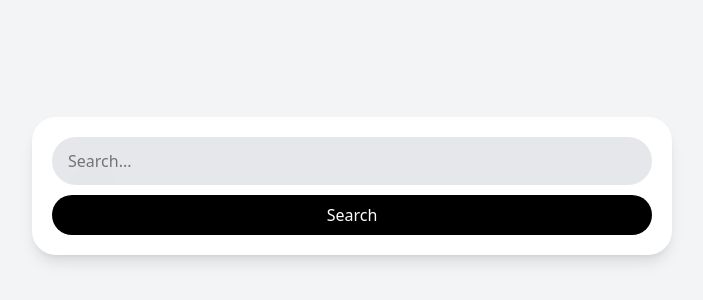
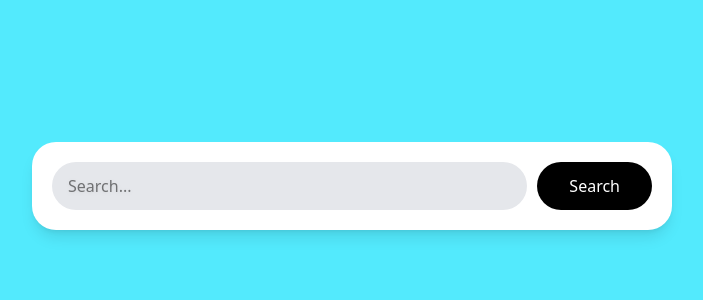
Before and after one commit to tkdgh7063/karrot-market, a Next.js app: page / in a window 1280 px wide. Shown: the part 214-514 px from the top of the page, without its empty margins (288-991 px from the left). Built offline with nearby package versions, Linux system fonts and the light colour scheme.

Commit message:
Practice 4: Responsive modifiers

```diff
--- a/app/page.tsx
+++ b/app/page.tsx
@@ -1,13 +1,13 @@
 export default function Home() {
   return (
-    <main className="flex h-screen items-center justify-center bg-gray-100 p-5">
-      <div className="flex w-full max-w-screen-sm flex-col gap-2.5 rounded-3xl bg-white p-5 shadow-lg">
+    <main className="flex h-screen items-center justify-center bg-gray-100 p-5 sm:bg-red-300 md:bg-yellow-300 lg:bg-green-300 xl:bg-cyan-300 2xl:bg-violet-300">
+      <div className="flex w-full max-w-screen-sm flex-col gap-2.5 rounded-3xl bg-white p-5 shadow-lg md:flex-row">
         <input
-          className="h-12 w-full rounded-full bg-gray-200 pl-4 ring-2 ring-transparent transition-shadow outline-none placeholder:drop-shadow-2xl focus:ring-orange-500 focus:ring-offset-2"
+          className="h-12 w-full rounded-full bg-gray-200 pl-4 ring-2 ring-transparent transition-shadow outline-none placeholder:drop-shadow focus:ring-orange-500 focus:ring-offset-2"
           type="text"
           placeholder="Search..."
         />
-        <button className="rounded-full bg-black py-2 font-medium text-white transition-transform outline-none active:scale-95">
+        <button className="rounded-full bg-black py-2 font-medium text-white transition-transform outline-none active:scale-95 md:px-8">
           Search
         </button>
       </div>
```
